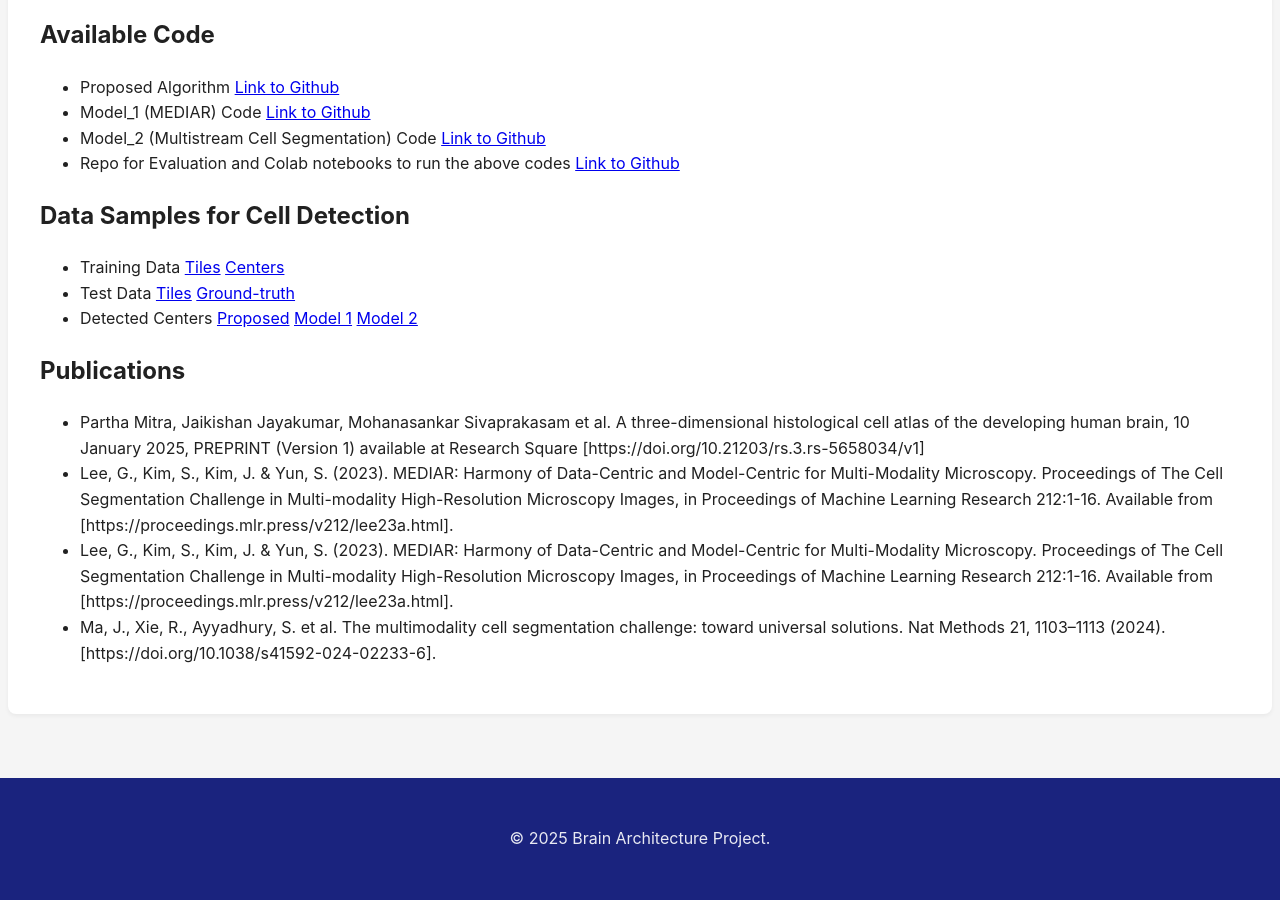
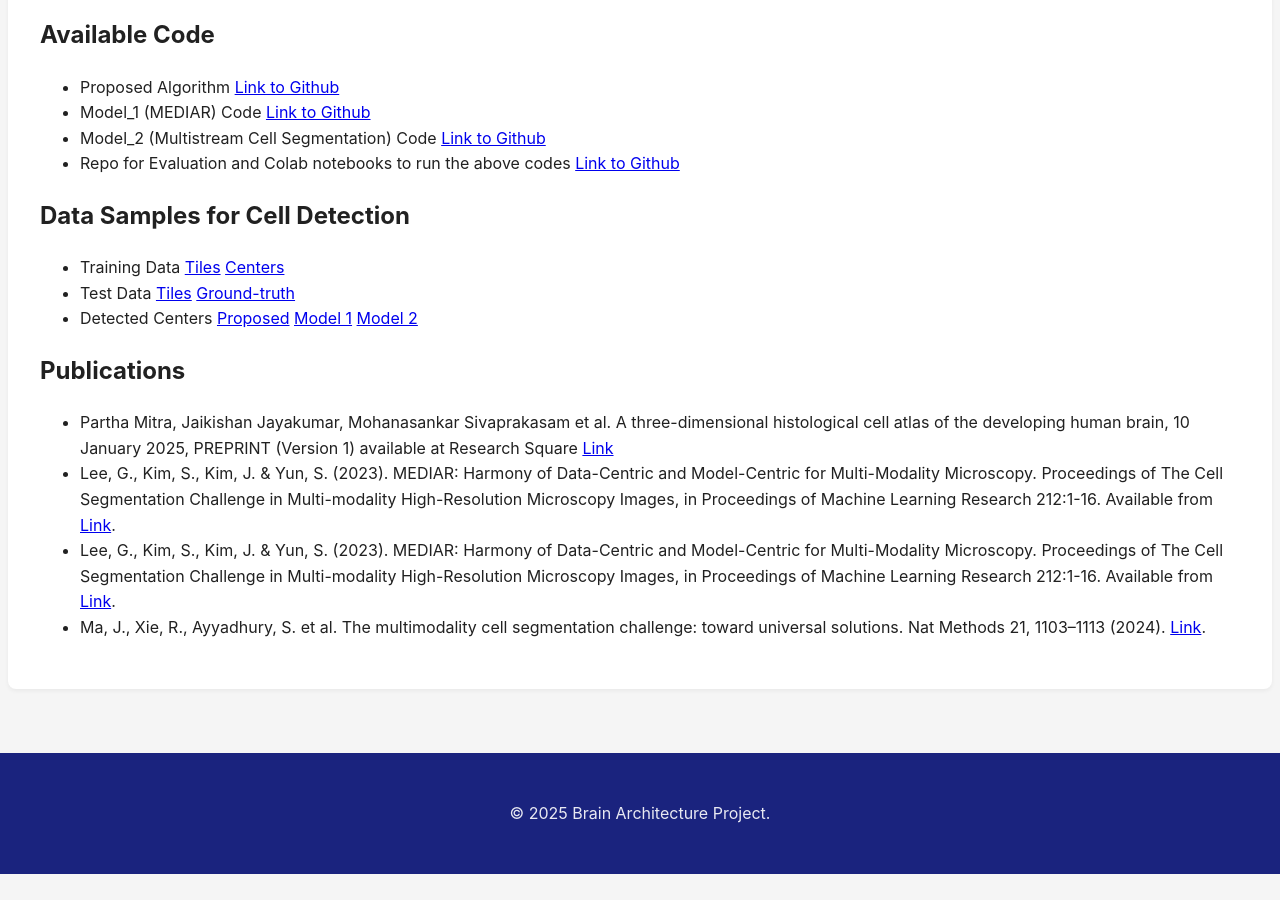
Before and after one commit to ppmitra/BAPDataAndCode, a Jekyll site: the page built from pages/humanDev.md, in a window 1280 px wide and 900 px high, scrolled down 795 px. Built offline with Jekyll 4.4.1, drawn with Linux system fonts in a browser that asks for light colours; comment, search, counter and statistics services are not loaded; after the commit the page ends 1669 px from its top, so only the background shows below that.

Commit message:
Update humanDev.md

```diff
--- a/pages/humanDev.md
+++ b/pages/humanDev.md
@@ -23,7 +23,7 @@ Resources for our Cell Detection and Data for the Human Developing Brain
 - Detected Centers [Proposed](https://drive.google.com/drive/folders/1OB4a1yEg8ziYo7y8Hcf6Fi9aP90kY1So?usp=drive_link) [Model 1](https://drive.google.com/drive/folders/1enRSOZbYKYJVlKT0R_cMktazLaDuDn10?usp=drive_link) [Model 2](https://drive.google.com/drive/folders/1KATuuxbXPvYDQLP1rSVI8VuNbJ04fCXZ?usp=drive_link)
 
 ## Publications
-- Partha Mitra, Jaikishan Jayakumar, Mohanasankar Sivaprakasam et al. A three-dimensional histological cell atlas of the developing human brain, 10 January 2025, PREPRINT (Version 1) available at Research Square [https://doi.org/10.21203/rs.3.rs-5658034/v1]
-- Lee, G., Kim, S., Kim, J. & Yun, S. (2023). MEDIAR: Harmony of Data-Centric and Model-Centric for Multi-Modality Microscopy. Proceedings of The Cell Segmentation Challenge in Multi-modality High-Resolution Microscopy Images, in Proceedings of Machine Learning Research 212:1-16. Available from [https://proceedings.mlr.press/v212/lee23a.html].
-- Lee, G., Kim, S., Kim, J. & Yun, S. (2023). MEDIAR: Harmony of Data-Centric and Model-Centric for Multi-Modality Microscopy. Proceedings of The Cell Segmentation Challenge in Multi-modality High-Resolution Microscopy Images, in Proceedings of Machine Learning Research 212:1-16. Available from [https://proceedings.mlr.press/v212/lee23a.html].
-- Ma, J., Xie, R., Ayyadhury, S. et al. The multimodality cell segmentation challenge: toward universal solutions. Nat Methods 21, 1103–1113 (2024). [https://doi.org/10.1038/s41592-024-02233-6].
+- Partha Mitra, Jaikishan Jayakumar, Mohanasankar Sivaprakasam et al. A three-dimensional histological cell atlas of the developing human brain, 10 January 2025, PREPRINT (Version 1) available at Research Square [Link](https://doi.org/10.21203/rs.3.rs-5658034/v1)
+- Lee, G., Kim, S., Kim, J. & Yun, S. (2023). MEDIAR: Harmony of Data-Centric and Model-Centric for Multi-Modality Microscopy. Proceedings of The Cell Segmentation Challenge in Multi-modality High-Resolution Microscopy Images, in Proceedings of Machine Learning Research 212:1-16. Available from [Link](https://proceedings.mlr.press/v212/lee23a.html).
+- Lee, G., Kim, S., Kim, J. & Yun, S. (2023). MEDIAR: Harmony of Data-Centric and Model-Centric for Multi-Modality Microscopy. Proceedings of The Cell Segmentation Challenge in Multi-modality High-Resolution Microscopy Images, in Proceedings of Machine Learning Research 212:1-16. Available from [Link](https://proceedings.mlr.press/v212/lee23a.html).
+- Ma, J., Xie, R., Ayyadhury, S. et al. The multimodality cell segmentation challenge: toward universal solutions. Nat Methods 21, 1103–1113 (2024). [Link](https://doi.org/10.1038/s41592-024-02233-6).
```
